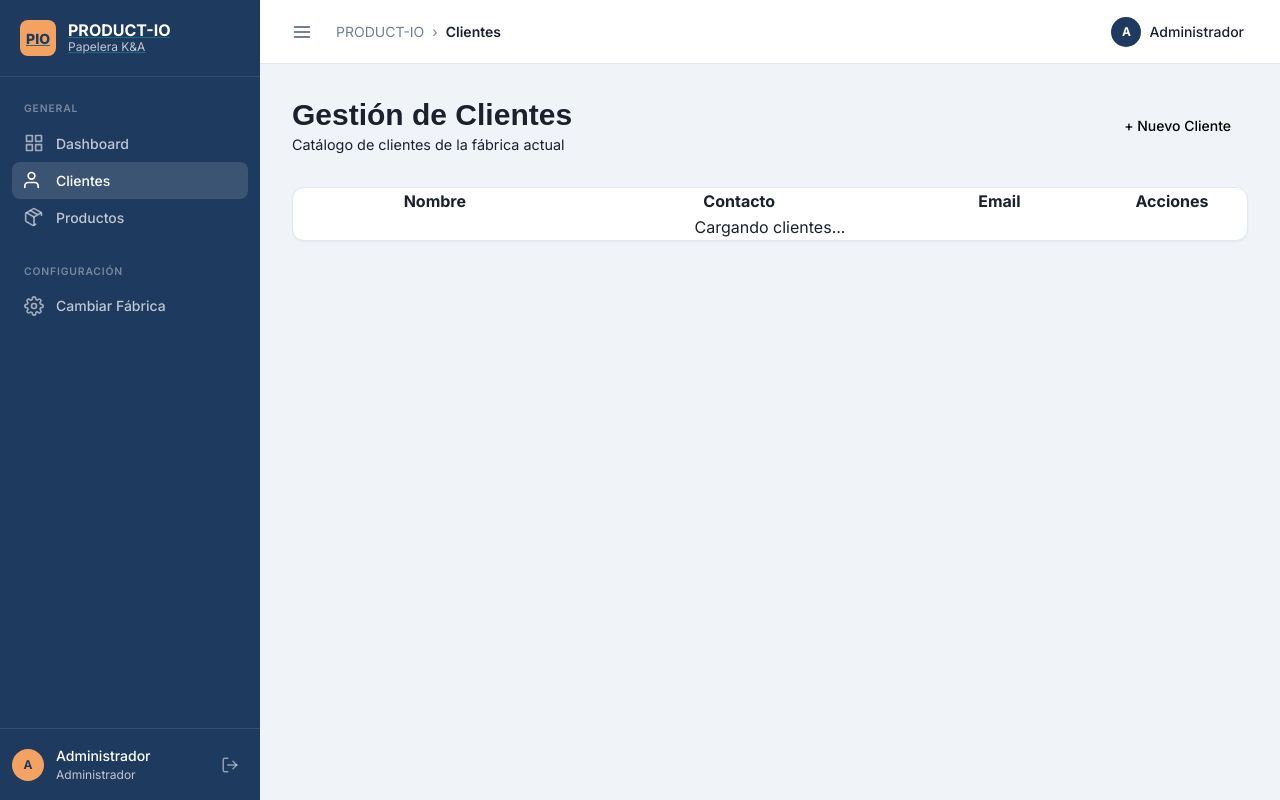
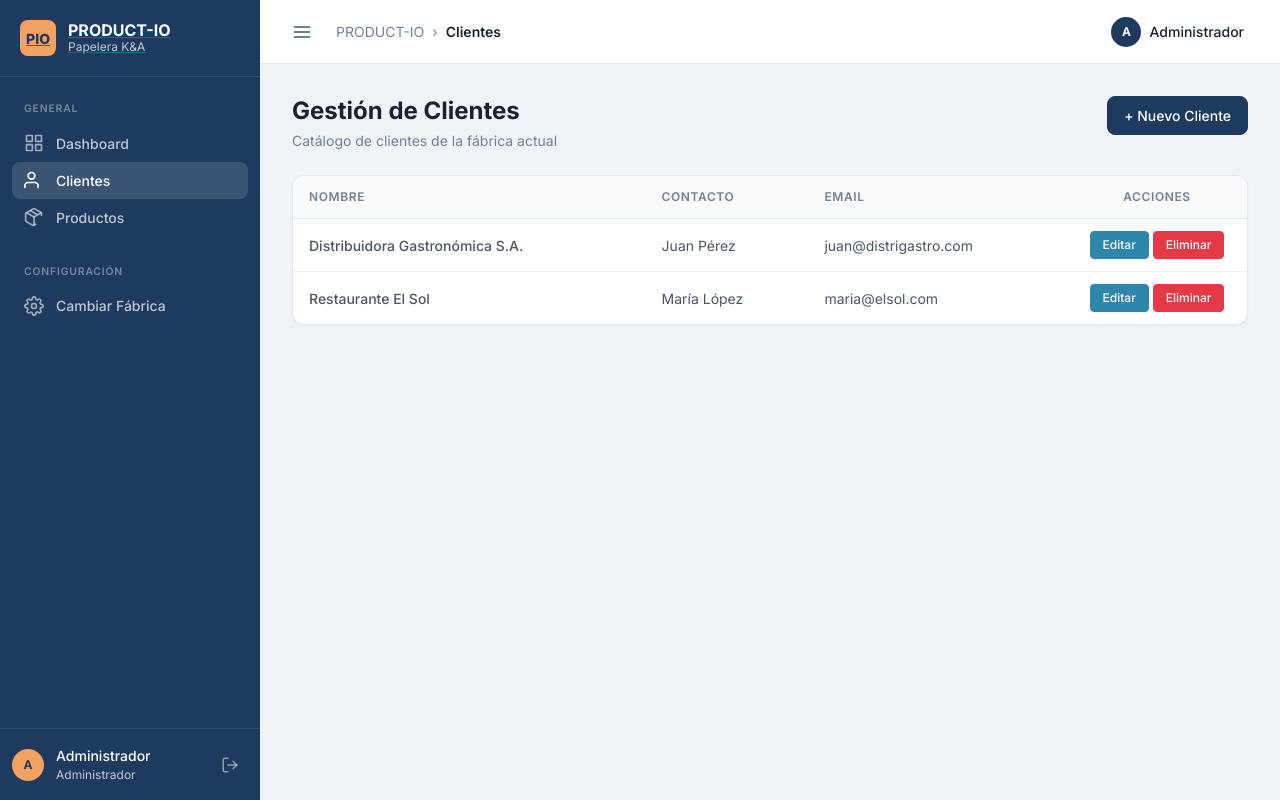
Before and after one commit to BorgesAgustin/ProductIO, a PHP site: page /pages/clientes.php in a window 1280 px wide. Run offline with PHP 8.4, Linux system fonts and the light colour scheme; a user stored in the database is signed in; data comes from the database, SQL or seed files in the repository.

Commit message:
Fase 4: Rediseno completo de Clientes y Productos y restauracion de base de datos remota

```diff
--- a/assets/js/clientes.js
+++ b/assets/js/clientes.js
@@ -16,12 +16,14 @@
     const btnNuevo = document.getElementById('btn-nuevo-cliente');
     const modal = document.getElementById('modal-cliente');
     const btnCloseModal = document.getElementById('btn-close-modal');
+    const btnOverlayClose = document.getElementById('btn-overlay-close');
     const btnCancelar = document.getElementById('btn-cancelar');
     const formCliente = document.getElementById('form-cliente');
 
     btnNuevo.addEventListener('click', () => abrirModal());
-    btnCloseModal.addEventListener('click', cerrarModal);
-    btnCancelar.addEventListener('click', cerrarModal);
+    if (btnCloseModal) btnCloseModal.addEventListener('click', cerrarModal);
+    if (btnOverlayClose) btnOverlayClose.addEventListener('click', cerrarModal);
+    if (btnCancelar) btnCancelar.addEventListener('click', cerrarModal);
     formCliente.addEventListener('submit', guardarCliente);
 });
 
@@ -30,7 +32,7 @@
 
 function cargarClientes() {
     const listBody = document.getElementById('lista-clientes');
-    listBody.innerHTML = `<tr><td colspan="4" style="text-align: center; color: var(--text-muted);">Cargando clientes...</td></tr>`;
+    listBody.innerHTML = `<tr><td colspan="4" style="text-align: center; color: var(--color-text-muted); padding: var(--space-6);">Cargando clientes...</td></tr>`;
 
     fetch('../api/clientes/listar.php')
         .then(response => response.json())
@@ -40,13 +42,13 @@
                 renderizarClientes(clientesData);
             } else {
                 window.ms.mostrarError(res.error || 'Error al listar clientes.');
-                listBody.innerHTML = `<tr><td colspan="4" style="text-align: center; color: var(--danger);">${res.error || 'Error al listar clientes.'}</td></tr>`;
+                listBody.innerHTML = `<tr><td colspan="4" style="text-align: center; color: var(--color-danger); padding: var(--space-6);">${res.error || 'Error al listar clientes.'}</td></tr>`;
             }
         })
         .catch(err => {
             console.error('Error de red:', err);
             window.ms.mostrarError('Error de red al conectar con el servidor.');
-            listBody.innerHTML = `<tr><td colspan="4" style="text-align: center; color: var(--danger);">Error de conexión de red.</td></tr>`;
+            listBody.innerHTML = `<tr><td colspan="4" style="text-align: center; color: var(--color-danger); padding: var(--space-6);">Error de conexión de red.</td></tr>`;
         });
 }
 
@@ -55,19 +57,19 @@
     listBody.innerHTML = '';
 
     if (clientes.length === 0) {
-        listBody.innerHTML = `<tr><td colspan="4" style="text-align: center; color: var(--text-muted); padding: 2rem;">No hay clientes registrados en esta fábrica.</td></tr>`;
+        listBody.innerHTML = `<tr><td colspan="4" style="text-align: center; color: var(--color-text-muted); padding: var(--space-8);">No hay clientes registrados en esta fábrica.</td></tr>`;
         return;
     }
 
     clientes.forEach(cliente => {
         const tr = document.createElement('tr');
         tr.innerHTML = `
-            <td style="font-weight: 500;">${escapeHTML(cliente.nombre)}</td>
+            <td class="data-table__cell--primary">${escapeHTML(cliente.nombre)}</td>
             <td>${cliente.contacto ? escapeHTML(cliente.contacto) : '<em class="text-muted">No asignado</em>'}</td>
             <td>${cliente.email ? escapeHTML(cliente.email) : '<em class="text-muted">No asignado</em>'}</td>
-            <td class="actions-cell" style="justify-content: center;">
-                <button class="btn btn-secondary btn-sm" onclick="editarCliente(${cliente.id})">Editar</button>
-                <button class="btn btn-danger btn-sm" onclick="eliminarCliente(${cliente.id})">Eliminar</button>
+            <td class="data-table__cell--actions" style="justify-content: center;">
+                <button class="btn btn--secondary btn--sm" onclick="editarCliente(${cliente.id})">Editar</button>
+                <button class="btn btn--danger btn--sm" onclick="eliminarCliente(${cliente.id})">Eliminar</button>
             </td>
         `;
         listBody.appendChild(tr);
@@ -92,12 +94,12 @@
         document.getElementById('cliente-id').value = '';
     }
 
-    modal.classList.add('open');
+    modal.classList.add('modal--open');
 }
 
 function cerrarModal() {
     const modal = document.getElementById('modal-cliente');
-    modal.classList.remove('open');
+    modal.classList.remove('modal--open');
 }
 
 function guardarCliente(e) {
@@ -117,7 +119,7 @@
 
     fetch('../api/clientes/guardar.php', {
         method: 'POST',
-        headers: { 'Content-Type: application/json' },
+        headers: { 'Content-Type': 'application/json' },
         body: JSON.stringify(payload)
     })
     .then(response => response.json())
@@ -150,7 +152,7 @@
     if (confirm(`¿Estás seguro de eliminar al cliente "${cliente.nombre}"?`)) {
         fetch('../api/clientes/eliminar.php', {
             method: 'POST',
-            headers: { 'Content-Type: application/json' },
+            headers: { 'Content-Type': 'application/json' },
             body: JSON.stringify({ id })
         })
         .then(response => response.json())
--- a/config/database.php
+++ b/config/database.php
@@ -1,9 +1,9 @@
 <?php
-// /config/database.php (LOCAL CONFIG FOR TESTING)
-$host = '127.0.0.1';
-$db   = 'productio';
-$user = 'root';
-$pass = '';
+// /config/database.php
+$host = 'pdb1049.awardspace.net';
+$db   = '3434352_productio';
+$user = '3434352_productio';
+$pass = 'PRODUCTio098*';
 $charset = 'utf8mb4';
 
 $dsn = "mysql:host=$host;dbname=$db;charset=$charset";
@@ -17,7 +17,7 @@
      $pdo = new PDO($dsn, $user, $pass, $options);
 } catch (\PDOException $e) {
      header('Content-Type: application/json');
-     echo json_encode(['success' => false, 'error' => 'Error de conexión a la base de datos: ' . $e->getMessage()]);
+     echo json_encode(['success' => false, 'error' => 'Error de conexión a la base de datos']);
      exit;
 }
 ?>
--- a/pages/clientes.php
+++ b/pages/clientes.php
@@ -4,61 +4,78 @@
 include '../partials/sidebar.php';
 ?>
 
-<div class="clientes-content" style="width: 100%;">
-    <div style="display: flex; justify-content: space-between; align-items: center; margin-bottom: 2rem;">
-        <div>
-            <h1 style="font-family: 'Outfit', sans-serif;">Gestión de Clientes</h1>
-            <p style="color: var(--text-muted); font-size: 0.9rem;">Catálogo de clientes de la fábrica actual</p>
+<!-- Page header -->
+<div class="page-header">
+  <div class="page-header__titles">
+    <h1 class="page-header__title">Gestión de Clientes</h1>
+    <p class="page-header__subtitle">Catálogo de clientes de la fábrica actual</p>
   </div>
-        <button id="btn-nuevo-cliente" class="btn btn-primary" style="width: auto;">+ Nuevo Cliente</button>
+  <div class="page-header__actions">
+    <button id="btn-nuevo-cliente" class="btn btn--primary">+ Nuevo Cliente</button>
+  </div>
 </div>
 
 <!-- Tabla de Clientes -->
-    <div class="card">
-        <div class="data-table-container">
+<div class="card section-gap">
+  <div class="table-wrapper" style="border:none;box-shadow:none;border-radius:0">
     <table class="data-table" id="tabla-clientes">
-                <thead>
+      <thead class="data-table__head">
         <tr>
           <th>Nombre</th>
           <th>Contacto</th>
           <th>Email</th>
-                        <th style="width: 150px; text-align: center;">Acciones</th>
+          <th style="width: 180px; text-align: center;">Acciones</th>
         </tr>
       </thead>
-                <tbody id="lista-clientes">
+      <tbody class="data-table__body" id="lista-clientes">
         <tr>
-                        <td colspan="4" style="text-align: center; color: var(--text-muted);">Cargando clientes...</td>
+          <td colspan="4" style="text-align: center; color: var(--color-text-muted); padding: var(--space-6);">Cargando clientes...</td>
         </tr>
       </tbody>
     </table>
   </div>
 </div>
-</div>
 
 <!-- Modal para Crear/Editar Cliente -->
 <div class="modal" id="modal-cliente">
-    <div class="modal-content">
-        <div class="modal-header">
-            <h3 id="modal-title" style="font-family: 'Outfit', sans-serif;">Nuevo Cliente</h3>
-            <span class="modal-close" id="btn-close-modal">&times;</span>
+    <div class="modal__overlay" id="btn-overlay-close"></div>
+    <div class="modal__dialog">
+        <div class="modal__header">
+            <h2 class="modal__title" id="modal-title">Nuevo Cliente</h2>
+            <button type="button" class="modal__close" id="btn-close-modal" aria-label="Cerrar modal">
+                <svg xmlns="http://www.w3.org/2000/svg" viewBox="0 0 24 24" fill="none" stroke="currentColor" stroke-width="2" stroke-linecap="round" stroke-linejoin="round" style="width: 18px; height: 18px;">
+                    <line x1="18" y1="6" x2="6" y2="18"/><line x1="6" y1="6" x2="18" y2="18"/>
+                </svg>
+            </button>
         </div>
         <form id="form-cliente">
+            <div class="modal__body">
                 <input type="hidden" id="cliente-id" name="id">
-            <div class="form-group">
-                <label for="cliente-nombre">Nombre de la Empresa *</label>
-                <input type="text" id="cliente-nombre" name="nombre" required placeholder="Ej. Distribuidora Gastronómica">
+
+                <div class="form-field" style="margin-bottom: var(--space-4);">
+                    <label class="form-field__label form-field__label--required" for="cliente-nombre">
+                        Nombre de la Empresa
+                    </label>
+                    <input type="text" id="cliente-nombre" name="nombre" class="form-field__input" required placeholder="Ej. Distribuidora Gastronómica">
                 </div>
-            <div class="form-group">
-                <label for="cliente-contacto">Nombre de Contacto</label>
-                <input type="text" id="cliente-contacto" name="contacto" placeholder="Ej. Juan Pérez">
+
+                <div class="form-field" style="margin-bottom: var(--space-4);">
+                    <label class="form-field__label" for="cliente-contacto">
+                        Nombre de Contacto
+                    </label>
+                    <input type="text" id="cliente-contacto" name="contacto" class="form-field__input" placeholder="Ej. Juan Pérez">
                 </div>
-            <div class="form-group">
-                <label for="cliente-email">Correo Electrónico</label>
-                <input type="email" id="cliente-email" name="email" placeholder="Ej. juan@empresa.com">
+
+                <div class="form-field">
+                    <label class="form-field__label" for="cliente-email">
+                        Correo Electrónico
+                    </label>
+                    <input type="email" id="cliente-email" name="email" class="form-field__input" placeholder="Ej. juan@empresa.com">
                 </div>
-            <div style="display: flex; gap: 1rem; margin-top: 2rem;">
-                <button type="button" id="btn-cancelar" class="btn btn-secondary">Cancelar</button>
-                <button type="submit" class="btn btn-primary">Guardar</button>
+            </div>
+            <div class="modal__footer">
+                <button type="button" id="btn-cancelar" class="btn btn--secondary">Cancelar</button>
+                <button type="submit" class="btn btn--primary">Guardar</button>
             </div>
         </form>
     </div>
```
Also changed, not shown: assets/js/productos.js (+29 -24 lines), pages/productos.php (+65 -44 lines). Lines whose indentation alone changed are shown as unchanged.
